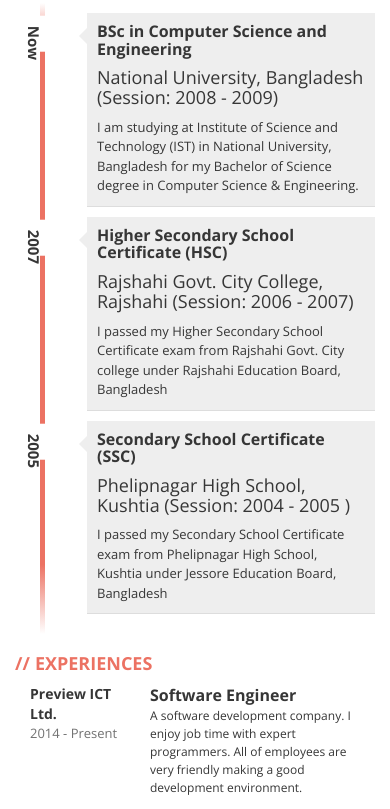
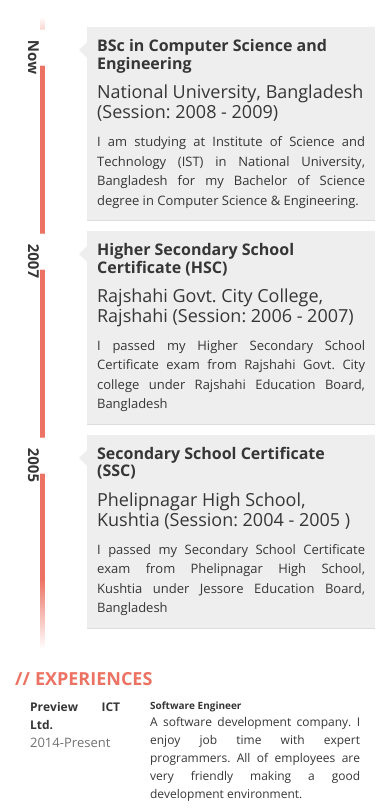
Before and after one commit to mahedi2014/mahediazad.github.io, a plain HTML site: page index.html in a window 390 px wide. Shown: the part 664-1473 px from the top of the page. Drawn offline with nearby package versions, Linux system fonts and the light colour scheme.

Commit message:
Media query updated for mobile device

```diff
--- a/index.html
+++ b/index.html
@@ -57,6 +57,10 @@
 <meta name="viewport" content="width=device-width, initial-scale=1">
 
 <title>Md. Mahedi Azad</title>
+        .profession{
+            font-size: 1em;
+            font-weight:normal;
+        }
 <link href="css/bootstrap.min.css" rel="stylesheet">
 <link href="css/font-awesome.css" rel="stylesheet">
 <link href="css/main.css" rel="stylesheet">
@@ -77,6 +81,28 @@
             -o-transform: rotate(90deg);
             transform: rotate(90deg);
         }
+
+
+        .col-xs-4 {
+            font-size: 100%;
+        }
+        .col-xs-4 .where{
+            font-weight: bold;
+            font-size: 120%;
+            text-align: justify;
+        }
+        .col-xs-8 .profession{
+            font-weight:bold;
+            font-size: 100%;
+            /*width: 400px;*/
+        }
+        .col-xs-8 .description{
+            text-align: justify;
+        }
+        .box p{
+            text-align: justify;
+        }
+
     }
 
 </style>
@@ -148,7 +174,7 @@
 	    <div class="job clearfix">
               <div class="col-xs-4">
                 <div class="where">Preview ICT Ltd.</div>
-                <div class="year">2014 - Present</div>
+                <div class="year">2014-Present</div>
               </div>
               <div class="col-xs-8">
                 <div class="profession">Software Engineer</div>
@@ -157,8 +183,8 @@
             </div>
             <div class="job clearfix">
               <div class="col-xs-4">
-                <div class="where">Xebecsoft Inc.</div>
-                <div class="year">2012 - 2013</div>
+                <div class="where ">Xebecsoft Inc.</div>
+                <div class="year">2012-2013</div>
               </div>
               <div class="col-xs-8">
                 <div class="profession">Php programmer and developer</div>
@@ -167,7 +193,7 @@
             </div>
             <div class="job clearfix">
               <div class="col-xs-4">
-                <div class="where">eMedia Bangladesh Ltd.</div>
+                <div class="where ">eMedia Bangladesh Ltd.</div>
                 <div class="year">2011-Present</div>
               </div>
               <div class="col-xs-8">
@@ -177,7 +203,7 @@
             </div>
             <div class="job clearfix">
               <div class="col-xs-4">
-                <div class="where">IKARUS InfoTech Ltd.</div>
+                <div class="where ">IKARUS InfoTech Ltd.</div>
                 <div class="year">2011-2012</div>
               </div>
               <div class="col-xs-8">
```
